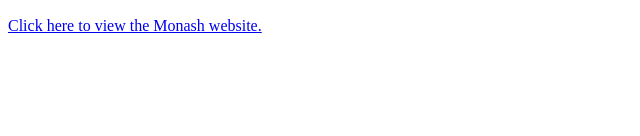
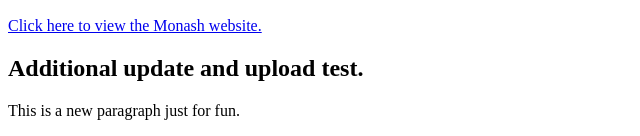
Before and after one commit to idarrshan/FIT3179, a plain HTML site: page index.html in a window 1280 px wide. Shown: the part 855-991 px from the top of the page, without its empty margins (0-640 px from the left). Before the commit the page ends 898 px from the top, so only its background shows below. Drawn offline with Linux system fonts and the light colour scheme.

Commit message:
updated index.html
added another heading and paragraph

```diff
--- a/index.html
+++ b/index.html
@@ -58,5 +58,8 @@
     <a href="https://www.monash.edu/">
         Click here to view the Monash website.
     </a>
+
+    <h2> Additional update and upload test. </h2>
+    <p> This is a new paragraph just for fun.</p>
 </body>
 </html>
```
